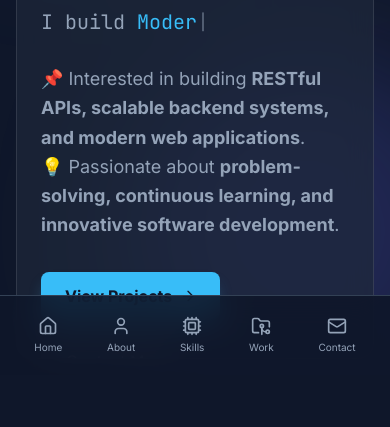
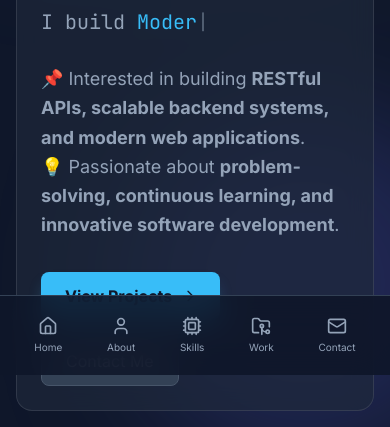
Before and after one commit to Vorapol2004/Vorapol2004.github.io, a plain HTML site: page index.html in a window 390 px wide. Shown: the part 469-896 px from the top of the page. Before the commit the page ends 844 px from the top, so only its background shows below. Drawn offline with nearby package versions, Linux system fonts and the light colour scheme.

Commit message:
Make index.html responsive for mobile and iPad; add safe-area and layout fixes

```diff
--- a/index.html
+++ b/index.html
@@ -101,10 +101,26 @@
           border-bottom: 3px solid #38bdf8;
         }
       }
+
+      /* Safe area and mobile spacing adjustments */
+      .safe-area-bottom {
+        padding-bottom: env(safe-area-inset-bottom, 0px);
+      }
+
+      /* Ensure content isn't hidden behind the fixed mobile nav */
+      .content-wrapper-bottom {
+        padding-bottom: calc(3.5rem + env(safe-area-inset-bottom, 0px));
+      }
+
+      /* Make images responsive */
+      img {
+        max-width: 100%;
+        height: auto;
+      }
     </style>
   </head>
   <body
-    class="bg-dark text-slate-300 font-sans h-screen overflow-hidden relative selection:bg-accent selection:text-dark"
+    class="bg-dark text-slate-300 font-sans min-h-screen relative selection:bg-accent selection:text-dark"
   >
     <!-- Animated Background Blobs -->
     <div
@@ -212,9 +228,9 @@
 
       <!-- Main Content Area -->
       <main
-        class="glass-panel w-full rounded-2xl relative overflow-hidden flex-1 h-[calc(100vh-140px)] md:h-full"
+        class="glass-panel w-full rounded-2xl relative overflow-hidden flex-1 min-h-[60vh] md:h-[calc(100vh-140px)]"
       >
-        <div class="h-full overflow-y-auto p-6 md:p-10 custom-scroll">
+        <div class="md:h-full md:overflow-y-auto p-6 md:p-10 custom-scroll content-wrapper-bottom md:pb-0">
           <!-- HOME SECTION -->
           <section id="home" class="content-section active max-w-2xl">
             <div class="flex flex-col justify-center h-full min-h-[50vh]">
```
